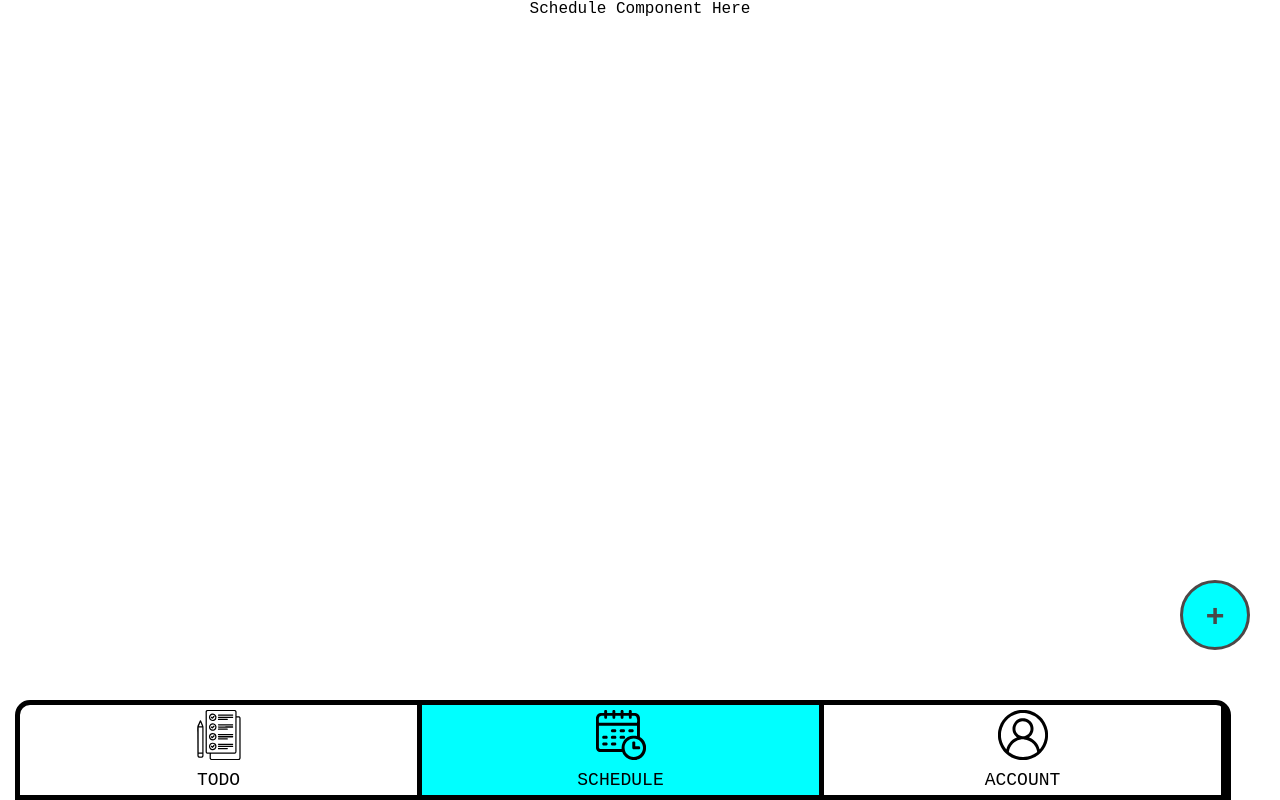
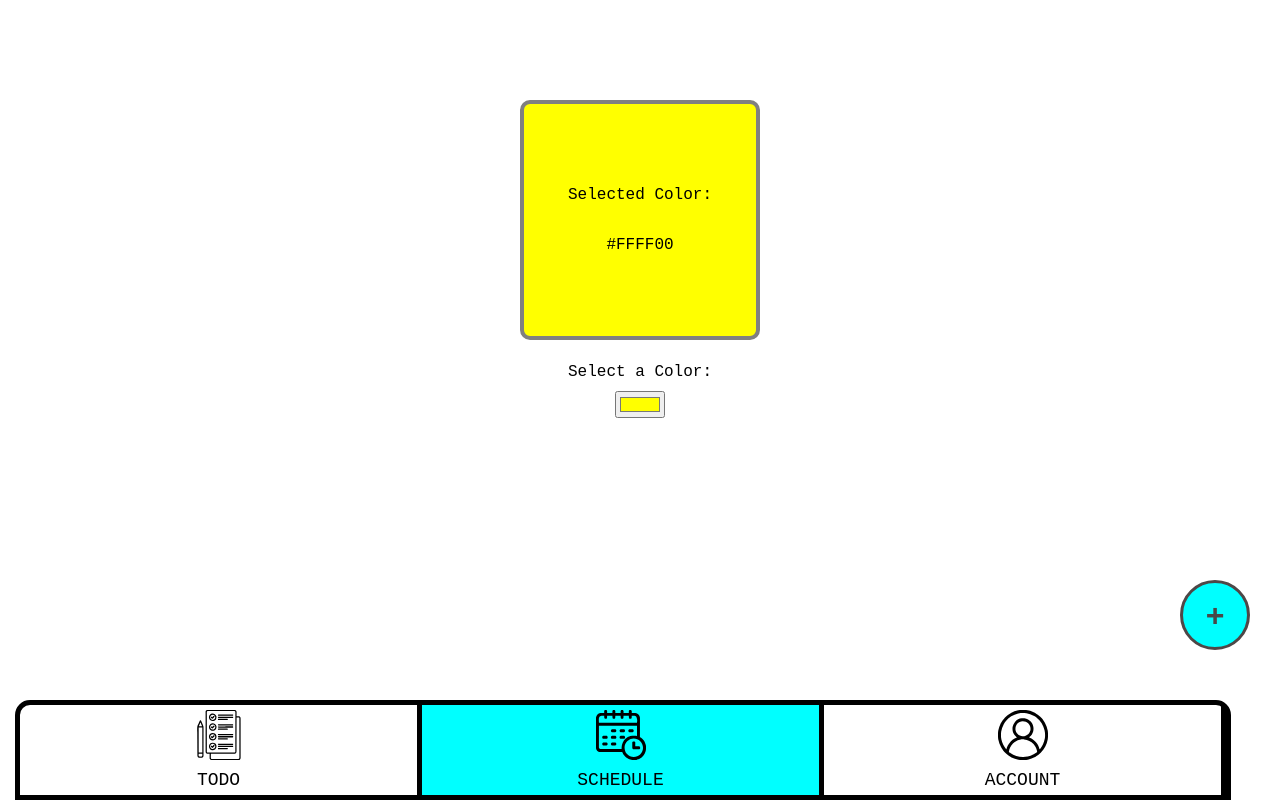
Before and after one commit to Suralta0925/Scheduler, a React (Vite) app: page / in a window 1280 px wide. Both pictures are taken after a click on the label "SCHEDULE". Built offline with nearby package versions, Linux system fonts and the light colour scheme.

Commit message:
added some funtionality on the add button

```diff
--- a/src/App.tsx
+++ b/src/App.tsx
@@ -2,6 +2,7 @@
 import Navigator from "./components/navBar";
 import FAB from "./components/FAB";
 import Body from "./components/Body";
+import Practice from "./components/practice/prac";
 import { useState } from "react";
 
 function App() {
@@ -10,7 +11,7 @@ function App() {
   return (
     <>
       {activeNav === "todo" && <Body />}
-      {activeNav === "sched" && <div>Schedule Component Here</div>}
+      {activeNav === "sched" && <Practice/>}
       {activeNav === "acc" && <div>Account Component Here</div>}
 
       <Navigator className="nav" onNavChange={setActiveNav} />
--- /dev/null
+++ b/src/Data/cardData.ts
@@ -0,0 +1,44 @@
+export const cards = [
+    {
+      status:"ongoing",
+      subject: "pathfit",
+      assignment: "HOPE: Push-ups",
+      deadline: "August 18, 2025"
+
+    },
+    {
+      status:"finished",
+      subject: "IT-101",
+      assignment: "Research: About the fundemental of computers",
+      deadline: "August 22, 2025"
+    },
+    {
+      status: "notice",
+      subject: "IT-102",
+      assignment:"Study the fundamental of accounting",
+      deadline: "August 25, 2025",
+    },
+    {
+      status:"finished",
+      subject: "IT-101",
+      assignment: "Research: About the fundemental of computers",
+      deadline: "August 22, 2025"
+    },
+  {
+      status:"finished",
+      subject: "IT-101",
+      assignment: "Research: About the fundemental of computers",
+      deadline: "August 22, 2025"
+    },
+    {
+      status: "notice",
+      subject: "IT-102",
+      assignment:"Study the fundamental of accounting",
+      deadline: "August 25, 2025",
+    },
+    {
+      status:"finished",
+      subject: "IT-101",
+      assignment: "Research: About the fundemental of computers",
+      deadline: "August 22, 2025"
+    },]
--- a/src/components/addAssignment.tsx
+++ b/src/components/addAssignment.tsx
@@ -1,23 +1,61 @@
+import { useState } from "react"
 import "../style/addAssignment.css"
+import { cards } from "../Data/cardData"
+
 
 function AddAssigment(props : React.HTMLAttributes<HTMLDivElement>){
+
+    const [assignment,setAssignment] = useState({
+    status:"notice",
+    subject:"",
+    assignment:"",
+    deadline:"",
+    })
+
+    function handleSubject(event : React.ChangeEvent<HTMLInputElement>){
+        setAssignment({...assignment,subject: event.target.value.toUpperCase()})
+    }
+
+    function handleAssigment(event : React.ChangeEvent<HTMLInputElement>){
+        setAssignment({...assignment,assignment: event.target.value});
+    }
+
+    function handleDeadline(event : React.ChangeEvent<HTMLInputElement>){
+        const date : Date = new Date(event.target.value);
+        const formattedDate = date.toLocaleString("en-US", {
+            year: "numeric",
+            month:"long",
+            day: "numeric"
+        })
+        setAssignment({...assignment,deadline: formattedDate})
+    }
+
+    function handleClick(){
+        if (assignment.assignment.trim() && assignment.deadline.trim() && assignment.subject.trim()){
+            cards.push(assignment);
+        }
+        else{
+            alert("Make sure all fields is not empty!")
+        }
+    }
+
     return(
         <div id="body" style={props.style}>
             <div id="tag">
             <h3 style={{textAlign:"center"}} id="addTitle">+ Add Assignment</h3>
             <label htmlFor="subject" className="label">
                 <span className="sp">Subject:</span>
-                <input type="text" name="subject" className="fields" />
+                <input type="text" name="subject" className="fields" onChange={handleSubject}/>
             </label>
             <label htmlFor="assignment" className="label">
                 <span className="sp">Assignment:</span>
-                <input type="text" name="assignment" className="fields"/>
+                <input type="text" name="assignment" className="fields" onChange={handleAssigment}/>
             </label>
             <label htmlFor="deadline" className="label">
                 <span className="sp">Deadline: </span>
-                <input type="date" name="deadline" className="fields" />
+                <input type="date" name="deadline" className="fields" onChange={handleDeadline}/>
             </label>
-            <button id="submit">Confirm!</button>
+            <button id="submit" onClick={handleClick}>Confirm!</button>
             </div>
 
         </div>
--- /dev/null
+++ b/src/components/practice/prac.css
@@ -0,0 +1,20 @@
+#colorDisplay{
+    height: 15em;
+    width: 15em;
+    border-radius: 10px;
+    border: 4px solid grey;
+    display: flex;
+    flex-direction: column;
+    justify-content: center;
+    align-items: center;
+}
+#colorContainer{
+    box-sizing: border-box;
+    height: 100px;
+    display: grid;
+    justify-items: center;
+    align-content: center;
+}
+#colorContainer > label{
+    margin-bottom: 10px;
+}
--- /dev/null
+++ b/src/components/practice/prac.tsx
@@ -0,0 +1,30 @@
+import { useState } from "react";
+import "./prac.css";
+
+
+function Practice(){
+
+    const [color, setColor] = useState("#FFFF00");
+
+    function colorOnChangeHandler(event : React.ChangeEvent<HTMLInputElement>){
+        setColor(event.target.value)
+    }
+
+    return(
+        <div style={{padding: "100px"}}>
+            <div id="colorDisplay" style={{backgroundColor: color}}>
+                <p>Selected Color:</p>
+                <p id="selectedColor">{color}</p>
+            </div>
+
+            <div id="colorContainer">
+                <label>
+                    Select a Color: <br />
+                </label>
+                <input type="color" onChange={colorOnChangeHandler}  id="color" value={color}/>
+            </div>
+        </div>
+    );
+}
+
+export default Practice;
--- a/src/index.css
+++ b/src/index.css
@@ -31,3 +31,17 @@ body{
 .nav{
     z-index: 1;
 }
+
+@media (min-width: 1200px){
+    #tag{
+        width: 40%;
+    }
+    button,
+    #selection > span{
+    cursor: pointer;
+    }
+    .toolTip{
+        cursor: pointer;
+    }
+
+}
--- a/src/sections/cardSection.tsx
+++ b/src/sections/cardSection.tsx
@@ -1,50 +1,7 @@
 import Card from "../components/Card";
+import { cards } from "../Data/cardData";
 
 function CardSection(props){
-    const cards = [
-    {
-      status:"ongoing",
-      subject: "pathfit",
-      assignment: "HOPE: Push-ups",
-      deadline: "August 18, 2025"
-
-    },
-    {
-      status:"finished",
-      subject: "IT-101",
-      assignment: "Research: About the fundemental of computers",
-      deadline: "August 22, 2025"
-    },
-    {
-      status: "notice",
-      subject: "IT-102",
-      assignment:"Study the fundamental of accounting",
-      deadline: "August 25, 2025",
-    },
-    {
-      status:"finished",
-      subject: "IT-101",
-      assignment: "Research: About the fundemental of computers",
-      deadline: "August 22, 2025"
-    },
-  {
-      status:"finished",
-      subject: "IT-101",
-      assignment: "Research: About the fundemental of computers",
-      deadline: "August 22, 2025"
-    },
-    {
-      status: "notice",
-      subject: "IT-102",
-      assignment:"Study the fundamental of accounting",
-      deadline: "August 25, 2025",
-    },
-    {
-      status:"finished",
-      subject: "IT-101",
-      assignment: "Research: About the fundemental of computers",
-      deadline: "August 22, 2025"
-    },]
     return(<Card items={cards.filter((card) => card.status=== String(props.status).toLowerCase())}/>)
 }
 
--- a/src/style/Body.css
+++ b/src/style/Body.css
@@ -16,7 +16,6 @@
     height: clamp(20px,3vw,30px);
     position: absolute;
     top: clamp(22%,4vw,50%);
-
     color: white;
     font-weight: 900;
     display: flex;
--- a/src/style/addAssignment.css
+++ b/src/style/addAssignment.css
@@ -20,18 +20,6 @@
     height: clamp(350px, 40vw,500px);
     border: 4px black solid;
     padding: 0 50px;
-}
-
-@media (min-width: 1200px){
-    #tag{
-        width: 40%;
-    }
-    button{
-    cursor: pointer;
-    }
-    .toolTip{
-        cursor: pointer;
-    }
 }
 
 .label{
```
